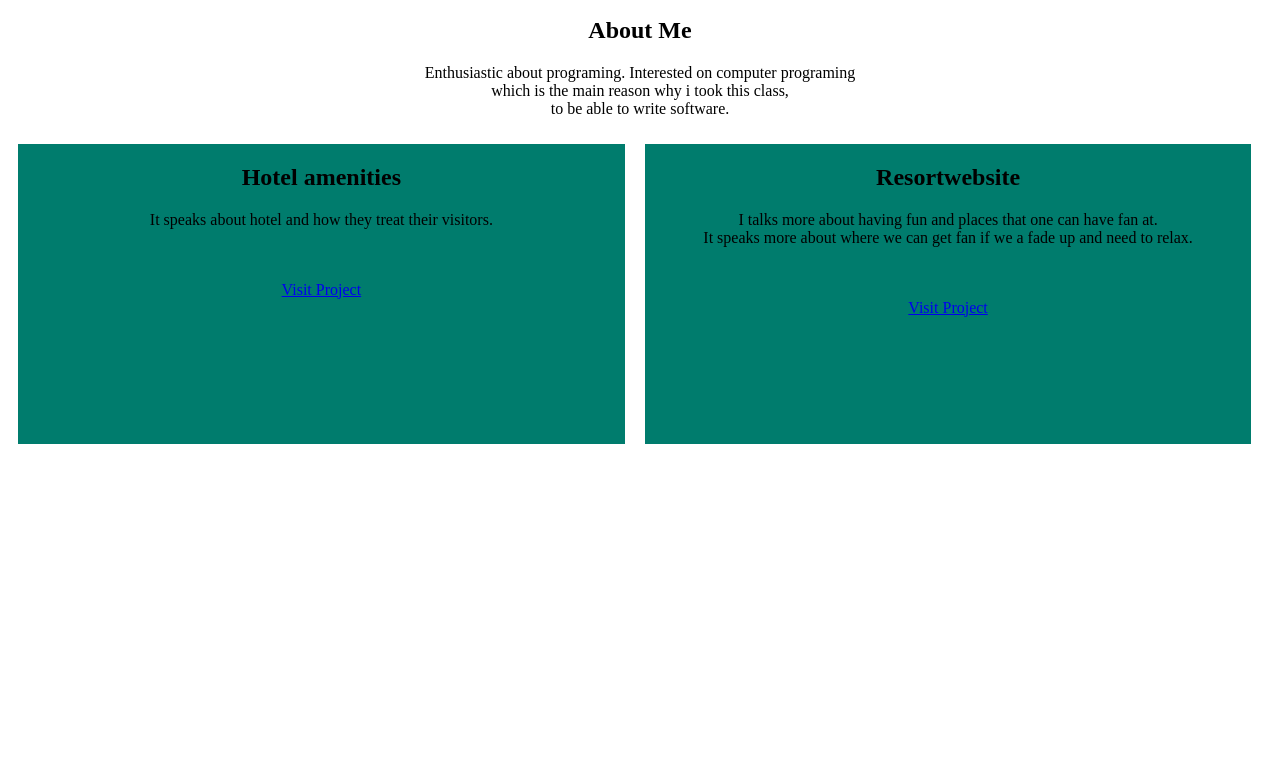
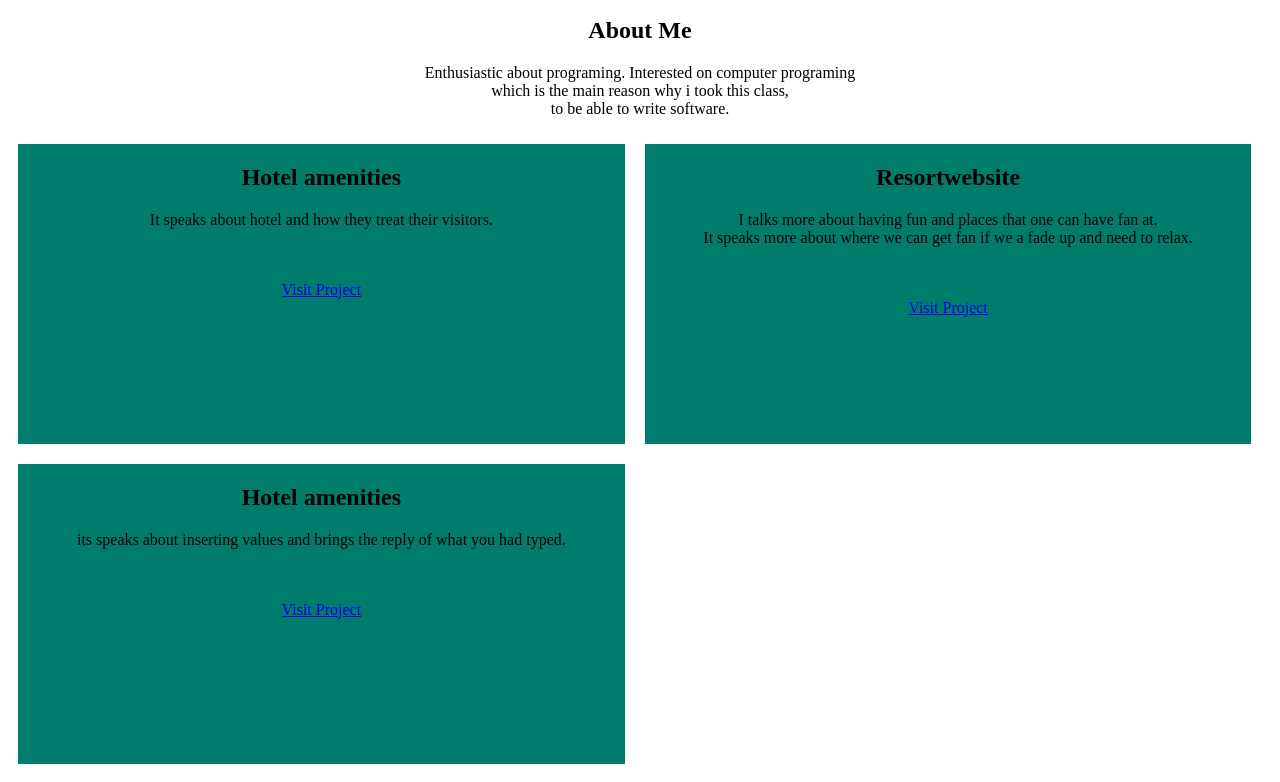
Before and after one commit to rosemaryashioya/rosemaryashioya.github.io, a plain HTML site: page index.html in a window 1280 px wide. Shown: the part 279-1061 px from the top of the page. Before the commit the page ends 800 px from the top, so only its background shows below. Drawn offline with Linux system fonts and the light colour scheme.

Commit message:
Added triangle-tracker-link

```diff
--- a/index.html
+++ b/index.html
@@ -37,6 +37,14 @@
           <br>
           <a href="https://github.com/rosemaryashioya/resortWebsite">Visit Project</a>
       </div>
+      <div class="row">
+        <div class="column my-align" style="background-color: #007c6d;">
+          <h2> Hotel amenities</h2>
+          <p> its speaks about inserting values and brings the reply of what you had typed.</p>
+          <br>
+          <br>
+          <a href="https://github.com/rosemaryashioya/triangle-tracker">Visit Project</a>
+        </div>
     </div>
 
   </body>
```
